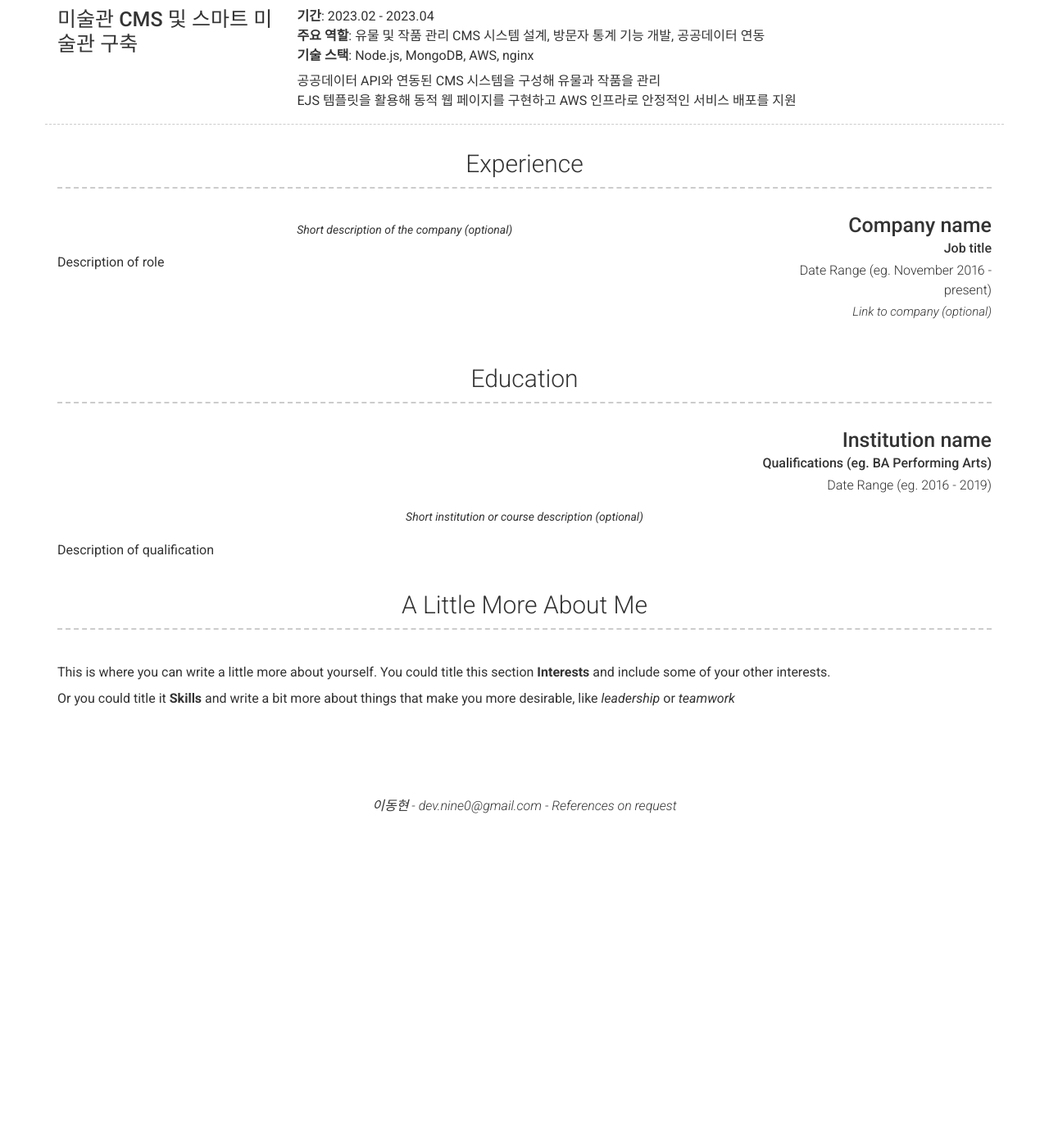
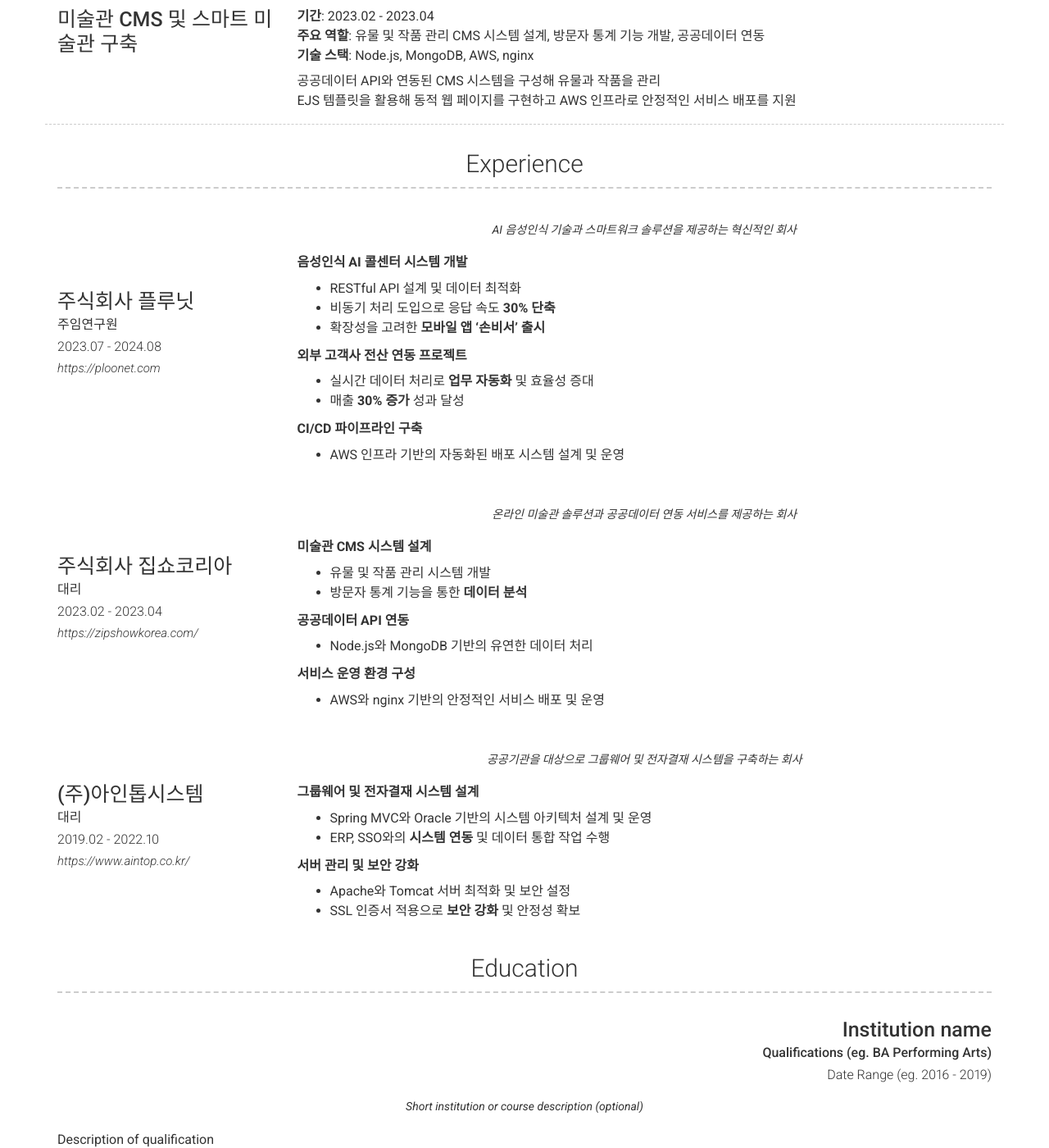
Before and after one commit to devnine-codes/devnine-codes.github.io, a Jekyll site: the page built from index.md, in a window 1280 px wide and 1400 px high, scrolled down 1246 px. Shown: the whole window at 82% size. Built offline with Jekyll 4.4.1, drawn with Linux system fonts in a browser that asks for light colours; nearby versions of some CDN libraries; before the commit the page ends 2249 px from its top, so only the background shows below that; some of the changed text lies outside the part shown.

Commit message:
경력 추가

```diff
--- a/_config.yml
+++ b/_config.yml
@@ -77,7 +77,7 @@ content:
         border: weak
         title: 음성인식 AI 콜센터 시스템 개발
         link: https://workcenter.ploonet.com
-        link_text: 이동
+        link_text: https://workcenter.ploonet.com
         # additional_links:
         #   - title: Github Repository
         #     icon: fab fa-github
@@ -97,7 +97,7 @@ content:
         border: weak
         title: 외부 고객사 전산 시스템 연동
         link: https://www.newsprime.co.kr/news/article/?no=647335
-        link_text: 성과 기사 보기
+        link_text: 기사 보기
         # additional_links:
         #   - title: Github Repository
         #     icon: fab fa-github
@@ -135,15 +135,63 @@ content:
   - title: Experience
     layout: list
     content:
-      - layout: right
-        title: Company name
-        sub_title: Job title
-        caption: Date Range (eg. November 2016 - present)
-        link: Link to company (optional)
+      - layout: left
+        border: strong
+        title: 주식회사 플루닛
+        sub_title: 주임연구원
+        caption: 2023.07 - 2024.08
+        link: https://ploonet.com
         quote: >
-          Short description of the company (optional)
-        description: | # this will include new lines to allow paragraphs
-          Description of role
+          AI 음성인식 기술과 스마트워크 솔루션을 제공하는 혁신적인 회사
+        description: |
+          **음성인식 AI 콜센터 시스템 개발**
+          - RESTful API 설계 및 데이터 최적화
+          - 비동기 처리 도입으로 응답 속도 **30% 단축**
+          - 확장성을 고려한 **모바일 앱 '손비서' 출시**
+
+          **외부 고객사 전산 연동 프로젝트**
+          - 실시간 데이터 처리로 **업무 자동화** 및 효율성 증대
+          - 매출 **30% 증가** 성과 달성
+
+          **CI/CD 파이프라인 구축**
+          - AWS 인프라 기반의 자동화된 배포 시스템 설계 및 운영
+
+      - layout: left
+        border: strong
+        title: 주식회사 집쇼코리아
+        sub_title: 대리
+        caption: 2023.02 - 2023.04
+        link: https://zipshowkorea.com/
+        quote: >
+          온라인 미술관 솔루션과 공공데이터 연동 서비스를 제공하는 회사
+        description: |
+          **미술관 CMS 시스템 설계**
+          - 유물 및 작품 관리 시스템 개발
+          - 방문자 통계 기능을 통한 **데이터 분석**
+
+          **공공데이터 API 연동**
+          - Node.js와 MongoDB 기반의 유연한 데이터 처리
+
+          **서비스 운영 환경 구성**
+          - AWS와 nginx 기반의 안정적인 서비스 배포 및 운영
+
+      - layout: left
+        border: strong
+        title: (주)아인톱시스템
+        sub_title: 대리
+        caption: 2019.02 - 2022.10
+        link: https://www.aintop.co.kr/
+        quote: >
+          공공기관을 대상으로 그룹웨어 및 전자결재 시스템을 구축하는 회사
+        description: |
+          **그룹웨어 및 전자결재 시스템 설계**
+          - Spring MVC와 Oracle 기반의 시스템 아키텍처 설계 및 운영
+          - ERP, SSO와의 **시스템 연동** 및 데이터 통합 작업 수행
+
+          **서버 관리 및 보안 강화**
+          - Apache와 Tomcat 서버 최적화 및 보안 설정
+          - SSL 인증서 적용으로 **보안 강화** 및 안정성 확보
+
   - title: Education
     layout: list
     content:
```
